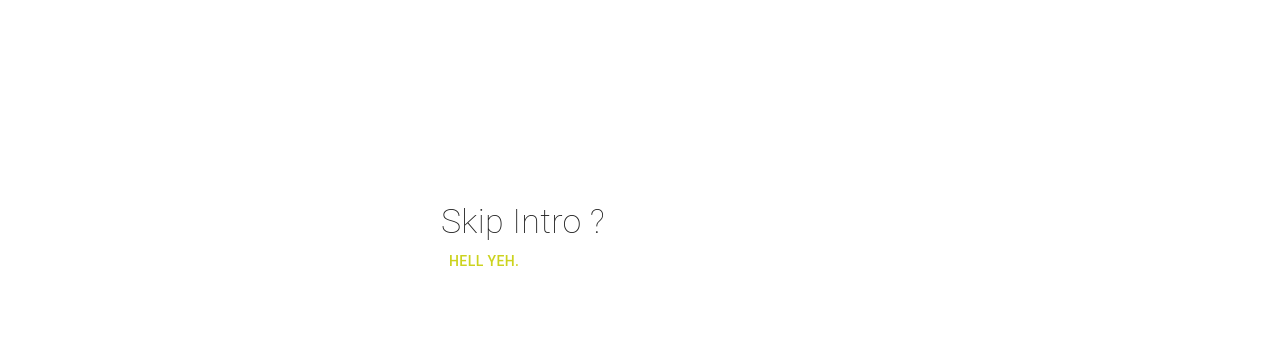
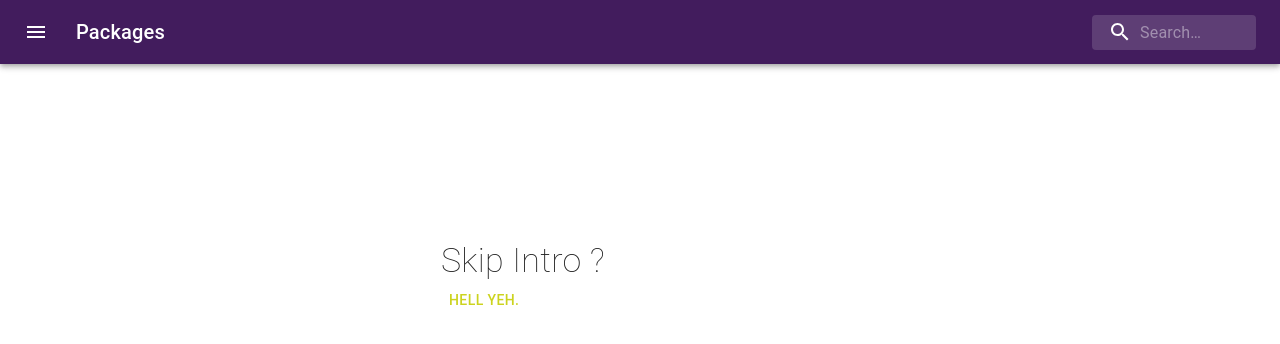
Before and after one commit to goldlabel-apps/packages, a React (Create React App) app: page / in a window 1280 px wide. Shown: the top 344 px of the page. Built offline with nearby package versions, Linux system fonts and the light colour scheme.

Commit message:
move theme up a level

```diff
--- a/package.json
+++ b/package.json
@@ -7,6 +7,7 @@
   "license": "MIT",
   "dependencies": {
     "@material-ui/core": "^4.11.4",
+    "@material-ui/icons": "^4.11.2",
     "react": "^17.0.2",
     "react-dom": "^17.0.2",
     "react-scripts": "4.0.3"
--- a/public/index.html
+++ b/public/index.html
@@ -5,9 +5,9 @@
     <link rel="icon" href="%PUBLIC_URL%/favicon.ico" />
     <meta name="viewport" content="width=device-width, initial-scale=1" />
 
-    <title>Skip Intro</title>
+    <title>Packages</title>
 
-    <meta name="description" content="Cross platform React component which sets up a vector based animation environment" />
+    <meta name="description" content="Cross platform React components" />
     <meta name="theme-color" content="#ccd31f" />
     <link rel="apple-touch-icon" href="%PUBLIC_URL%/logo192.png" />
     <link rel="manifest" href="%PUBLIC_URL%/manifest.json" />
@@ -26,6 +26,6 @@
         <li><a href="https://listingslab.com/docsify">@docsify</a></li>
       </ul>
     </noscript>
-    <div id="skip-intro" />
+    <div id="packages" />
   </body>
 </html>
--- /dev/null
+++ b/src/components/SearchAppBar.jsx
@@ -0,0 +1,99 @@
+import React from 'react'
+import AppBar from '@material-ui/core/AppBar'
+import Toolbar from '@material-ui/core/Toolbar'
+import IconButton from '@material-ui/core/IconButton'
+import Typography from '@material-ui/core/Typography'
+import InputBase from '@material-ui/core/InputBase'
+import { fade, makeStyles } from '@material-ui/core/styles'
+import MenuIcon from '@material-ui/icons/Menu'
+import SearchIcon from '@material-ui/icons/Search'
+
+const useStyles = makeStyles((theme) => ({
+  root: {
+    flexGrow: 1,
+  },
+  menuButton: {
+    marginRight: theme.spacing(2),
+  },
+  title: {
+    flexGrow: 1,
+    display: 'none',
+    [theme.breakpoints.up('sm')]: {
+      display: 'block',
+    },
+  },
+  search: {
+    position: 'relative',
+    borderRadius: theme.shape.borderRadius,
+    backgroundColor: fade(theme.palette.common.white, 0.15),
+    '&:hover': {
+      backgroundColor: fade(theme.palette.common.white, 0.25),
+    },
+    marginLeft: 0,
+    width: '100%',
+    [theme.breakpoints.up('sm')]: {
+      marginLeft: theme.spacing(1),
+      width: 'auto',
+    },
+  },
+  searchIcon: {
+    padding: theme.spacing(0, 2),
+    height: '100%',
+    position: 'absolute',
+    pointerEvents: 'none',
+    display: 'flex',
+    alignItems: 'center',
+    justifyContent: 'center',
+  },
+  inputRoot: {
+    color: 'inherit',
+  },
+  inputInput: {
+    padding: theme.spacing(1, 1, 1, 0),
+    // vertical padding + font size from searchIcon
+    paddingLeft: `calc(1em + ${theme.spacing(4)}px)`,
+    transition: theme.transitions.create('width'),
+    width: '100%',
+    [theme.breakpoints.up('sm')]: {
+      width: '12ch',
+      '&:focus': {
+        width: '20ch',
+      },
+    },
+  },
+}))
+
+export function SearchAppBar() {
+  const classes = useStyles()
+
+  return <div className={classes.root}>
+      <AppBar position="static">
+        <Toolbar>
+          <IconButton
+            edge="start"
+            className={classes.menuButton}
+            color="inherit"
+            aria-label="open drawer"
+          >
+            <MenuIcon />
+          </IconButton>
+          <Typography className={classes.title} variant="h6" noWrap>
+            Packages
+          </Typography>
+          <div className={classes.search}>
+            <div className={classes.searchIcon}>
+              <SearchIcon />
+            </div>
+            <InputBase
+              placeholder="Search…"
+              classes={{
+                root: classes.inputRoot,
+                input: classes.inputInput,
+              }}
+              inputProps={{ 'aria-label': 'search' }}
+            />
+          </div>
+        </Toolbar>
+      </AppBar>
+    </div>
+}
--- /dev/null
+++ b/src/components/Titlebar.jsx
@@ -0,0 +1,21 @@
+import React from 'react'
+import clsx from 'clsx'
+import {
+    makeStyles,
+} from '@material-ui/core/'
+
+const useStyles = makeStyles( theme => ({
+    titlebar:{
+        height: 50,
+        // border: '1px solid ' + theme.palette.secondary.main,
+    },
+}))
+
+export function Titlebar(  ) {
+
+    const classes = useStyles()
+
+    return <div className={ clsx( classes.titlebar ) }>
+                Titlebar
+           </div>
+}
--- /dev/null
+++ b/src/components/index.jsx
@@ -0,0 +1,7 @@
+import { Titlebar } from './Titlebar'
+import { SearchAppBar } from './SearchAppBar'
+
+export {
+	Titlebar,
+	SearchAppBar,
+}
--- a/src/index.jsx
+++ b/src/index.jsx
@@ -1,11 +1,23 @@
 import pJSON from '../package.json'
 import React from 'react'
 import ReactDOM from 'react-dom'
+import {
+    createMuiTheme,
+    MuiThemeProvider,
+    CssBaseline,
+} from '@material-ui/core/'
+import { theme } from './theme'
 import { SkipIntro } from './packages'
+import {
+  SearchAppBar,
+} from './components'
 
 console.log( `${process.env.REACT_APP_APP} ${pJSON.version} (${process.env.REACT_APP_ENV})` )
 
 ReactDOM.render(<React.StrictMode>
+                  <MuiThemeProvider theme={ createMuiTheme( theme ) }>
+                    <CssBaseline />
+                      <SearchAppBar />
                       <SkipIntro
                         options={{
                           title: `Skip Intro ?`,
@@ -20,4 +32,5 @@
                           },
                         }}
                       />
-                </React.StrictMode>, document.getElementById('skip-intro'))
+                    </MuiThemeProvider>
+                </React.StrictMode>, document.getElementById('packages'))
--- a/src/packages/SkipIntro/SkipIntro.jsx
+++ b/src/packages/SkipIntro/SkipIntro.jsx
@@ -2,13 +2,9 @@
 import clsx from 'clsx'
 import {
     makeStyles,
-    createMuiTheme,
-    MuiThemeProvider,
-    CssBaseline,
     Typography,
     Button,
 } from '@material-ui/core/'
-import { theme } from './theme'
 
 const useStyles = makeStyles( theme => ({
     skipIntro:{
@@ -18,7 +14,7 @@
         fontWeight: 'lighter',
     },
     centerize: {
-      minHeight: '100vh',
+      minHeight: 'calc( 100vh - 50px )',
       display: 'flex',
       flexDirection: 'column',
       alignItems: 'center',
@@ -44,11 +40,7 @@
         centerize,
     } = options
 
-
-    return <MuiThemeProvider theme={ createMuiTheme( theme ) }>
-                <CssBaseline />
-                { centerize ? null : null }
-                <div className={ clsx( centerize ? classes.centerize : null ) }>
+    return <div className={ clsx( centerize ? classes.centerize : null ) }>
                 <div className={ clsx( classes.skipIntro) }
                     style={{
                         border: '1px solid ' + borderColor,
@@ -66,5 +58,4 @@
                     </Button>
                </div>
            </div>
-           </MuiThemeProvider>
 }
```
Also changed, not shown: src/packages/SkipIntro/theme/README.md (deleted), src/theme/README.md (added), src/theme/index.jsx (renamed from src/packages/SkipIntro/theme/index.jsx), src/theme/theme.jsx (renamed from src/packages/SkipIntro/theme/theme.jsx), 1 other file (tests, documents, lock files or other folders). Lines whose indentation alone changed are shown as unchanged.
